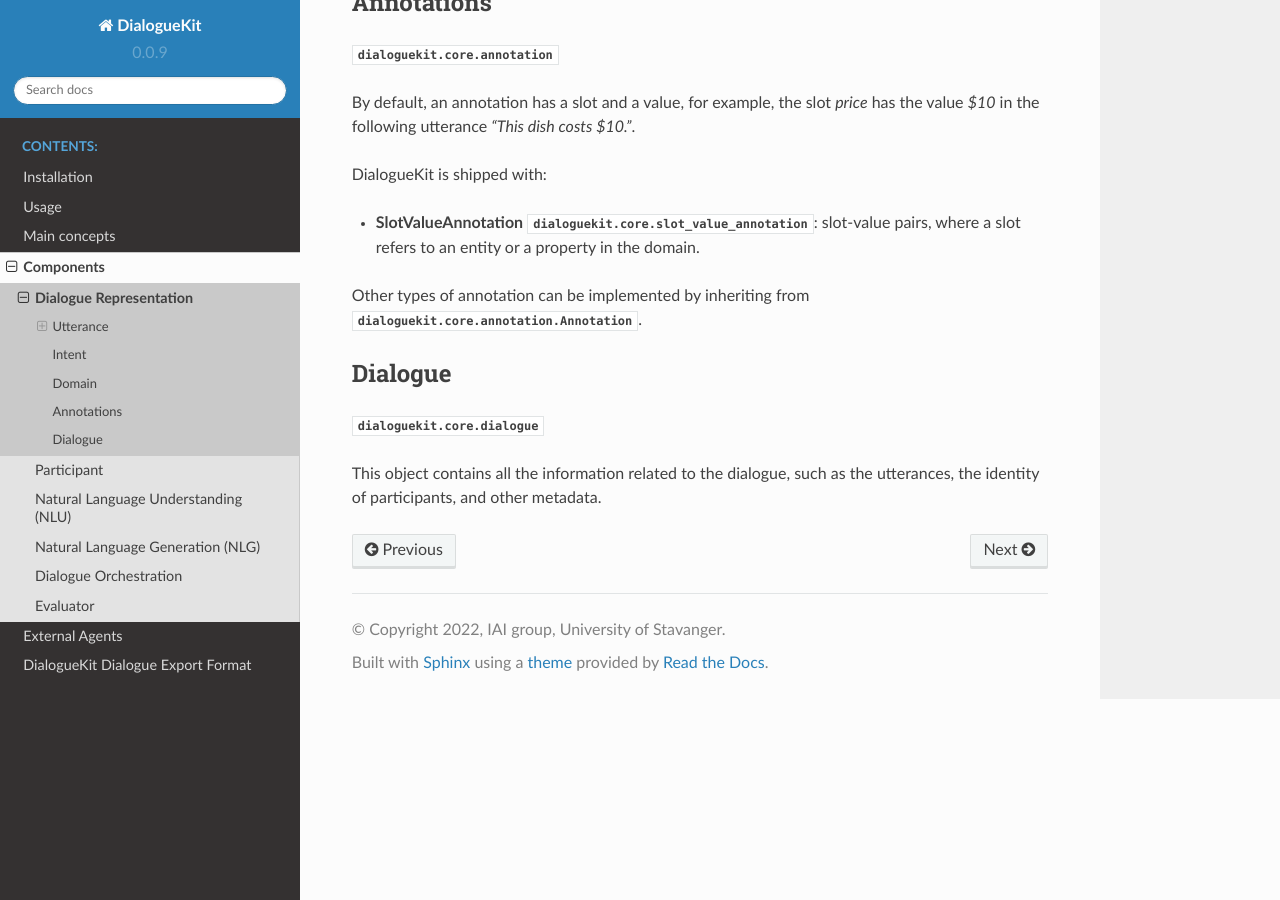
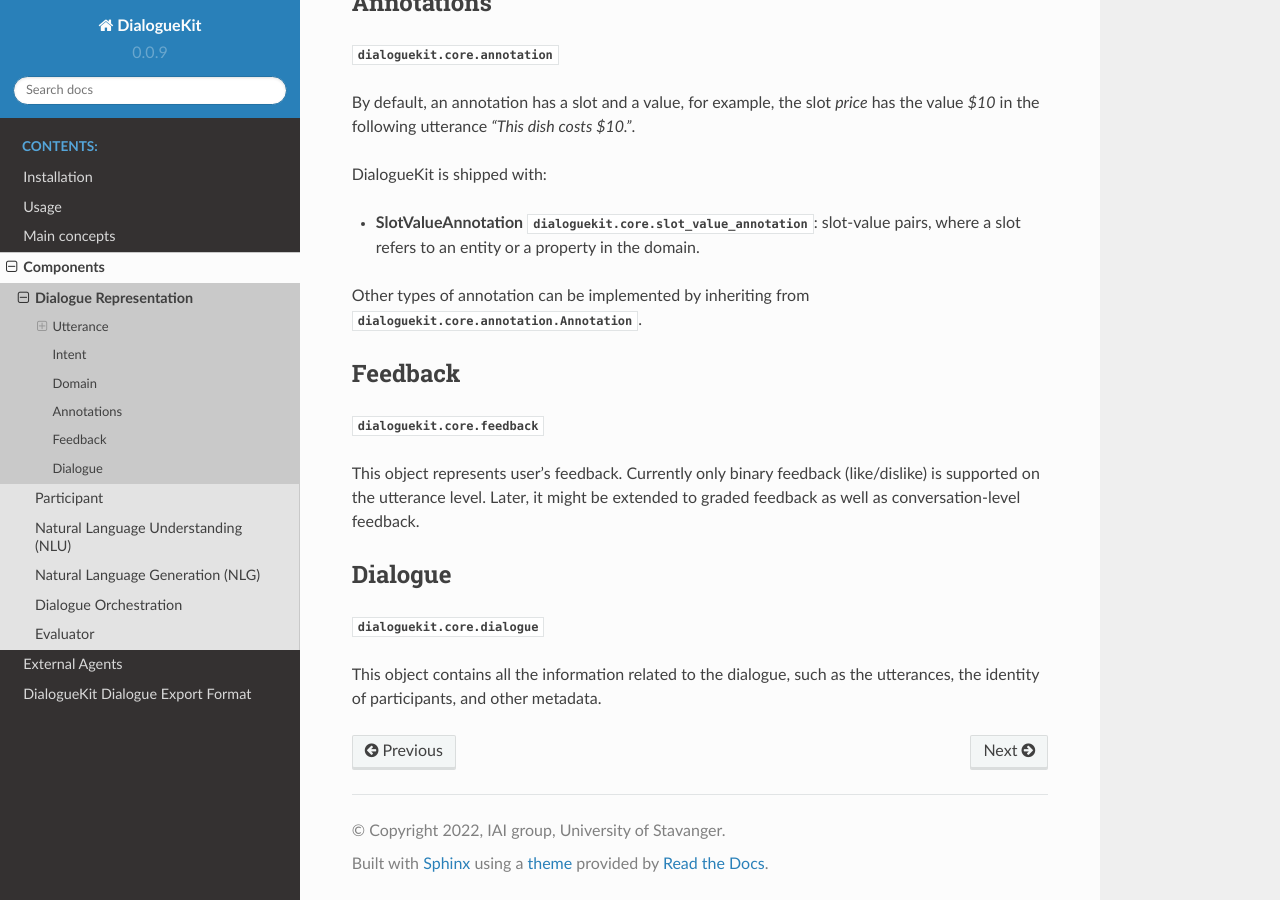
Before and after one commit to iai-group/DialogueKit, a Sphinx documentation site: the page built from docs/source/dialogue_representation.rst, in a window 1280 px wide and 900 px high, scrolled down 852 px. Built offline with Sphinx 7.4.7 and the Read the Docs theme 2.0.0, drawn with Linux system fonts in a browser that asks for light colours; pages that are not in the unit, such as notebooks, are missing from menus.

Commit message:
Add feedback to docs (#233)

```diff
--- a/docs/source/dialogue_representation.rst
+++ b/docs/source/dialogue_representation.rst
@@ -44,6 +44,13 @@ DialogueKit is shipped with:
 
 Other types of annotation can be implemented by inheriting from :py:class:`dialoguekit.core.annotation.Annotation`.
 
+Feedback
+--------
+
+:py:mod:`dialoguekit.core.feedback`
+
+This object represents user's feedback. Currently only binary feedback (like/dislike) is supported on the utterance level. Later, it might be extended to graded feedback as well as conversation-level feedback.
+
 Dialogue
 --------
 
```
